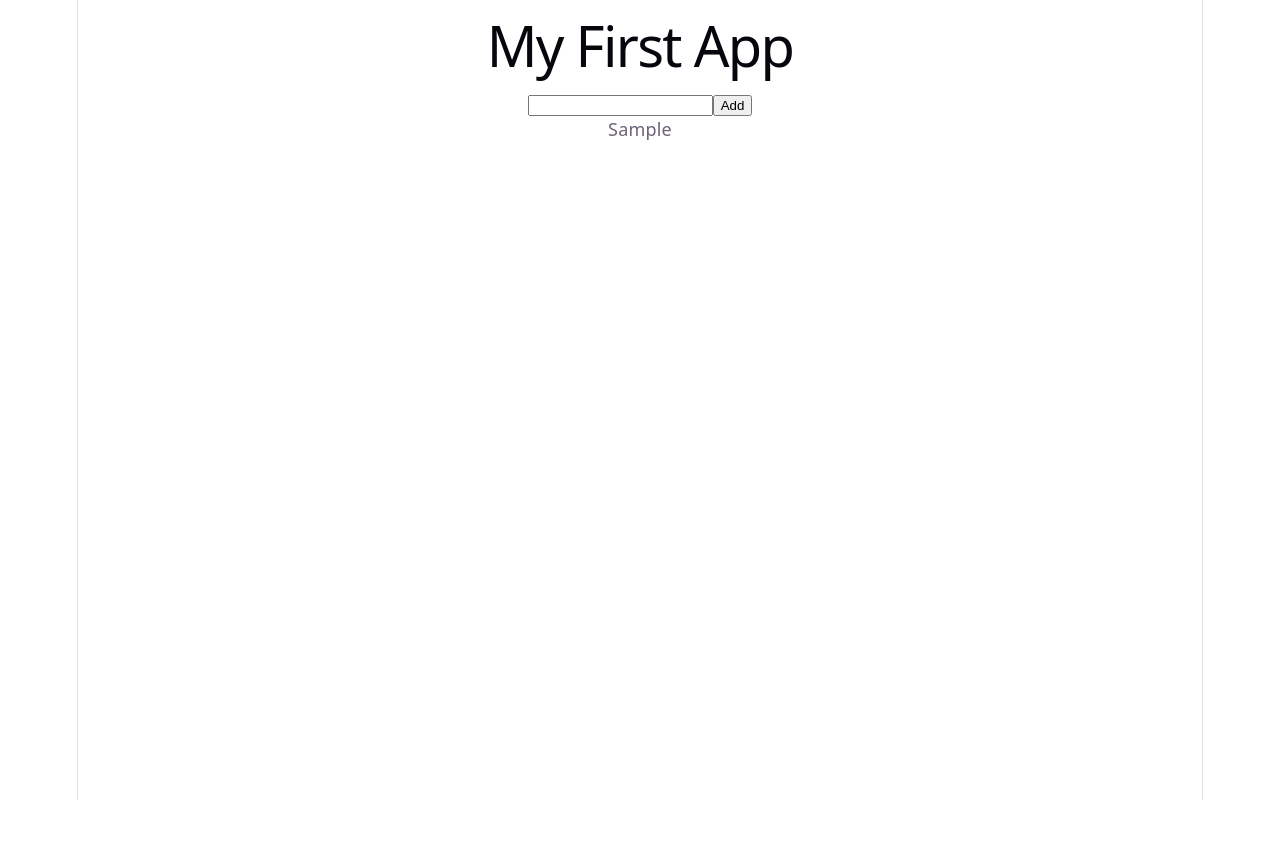
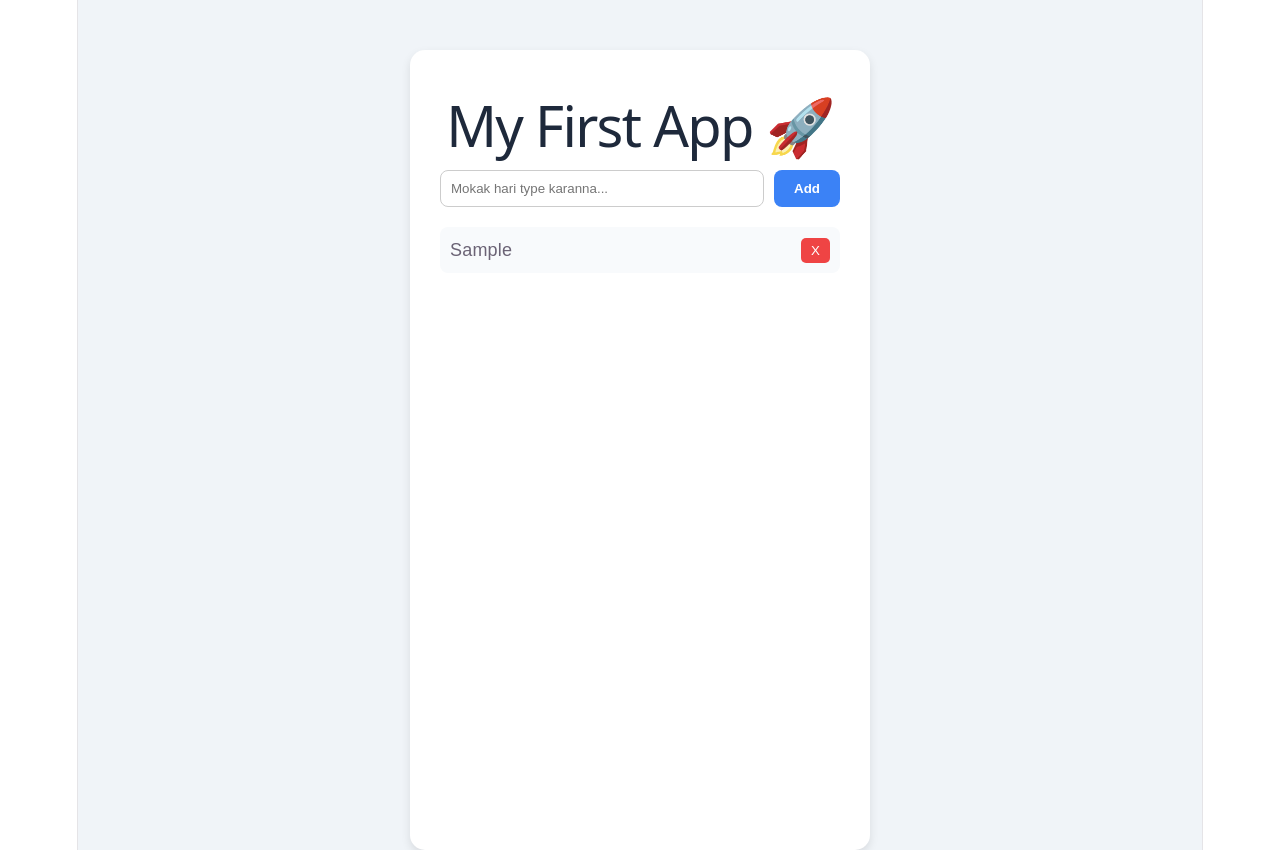
Before and after one commit to Sangeeth-Weerasingha/my-first-app, a React (Vite) app: page / in a window 1280 px wide. Both pictures are taken after typing "Sample" into the empty fields and a click on the button "Add". Before the commit the page ends 800 px from the top, so only its background shows below. Built offline with nearby package versions, Linux system fonts and the light colour scheme; no server answers.

Commit message:
add delete + design

```diff
--- a/src/App.jsx
+++ b/src/App.jsx
@@ -19,12 +19,37 @@ function App() {
     setInput("")
   }
 
+  const deleteTask = (index) => {
+    setTasks(tasks.filter((_, i) => i !== index))
+  }
+
   return (
-    <div>
-      <h1>My First App</h1>
-      <input value={input} onChange={e => setInput(e.target.value)} />
-      <button onClick={addTask}>Add</button>
-      {tasks.map((t,i) => <p key={i}>{t}</p>)}
+    <div style={{ minHeight: '100vh', background: '#f0f4f8', display: 'flex', justifyContent: 'center', paddingTop: '50px', fontFamily: 'Arial' }}>
+      <div style={{ background: 'white', padding: '30px', borderRadius: '15px', width: '400px', boxShadow: '0 4px 10px rgba(0,0,0,0.1)' }}>
+        <h1 style={{ textAlign: 'center', color: '#1e293b' }}>My First App 🚀</h1>
+
+        <div style={{ display: 'flex', gap: '10px', marginBottom: '20px' }}>
+          <input
+            value={input}
+            onChange={e => setInput(e.target.value)}
+            placeholder="Mokak hari type karanna..."
+            style={{ flex: 1, padding: '10px', borderRadius: '8px', border: '1px solid #ccc' }}
+            onKeyDown={e => e.key === 'Enter' && addTask()}
+          />
+          <button onClick={addTask} style={{ background: '#3b82f6', color: 'white', border: 'none', padding: '10px 20px', borderRadius: '8px', cursor: 'pointer', fontWeight: 'bold' }}>Add</button>
+        </div>
+
+        <div>
+          {tasks.map((t,i) => (
+            <div key={i} style={{ display: 'flex', justifyContent: 'space-between', background: '#f8fafc', padding: '10px', borderRadius: '8px', marginBottom: '8px', alignItems: 'center' }}>
+              <span>{t}</span>
+              <button onClick={() => deleteTask(i)} style={{ background: '#ef4444', color: 'white', border: 'none', padding: '5px 10px', borderRadius: '5px', cursor: 'pointer' }}>X</button>
+            </div>
+          ))}
+        </div>
+
+        {tasks.length === 0 && <p style={{ textAlign: 'center', color: '#999' }}>Task na - aluth ekak add karanna!</p>}
+      </div>
     </div>
   )
 }
```
